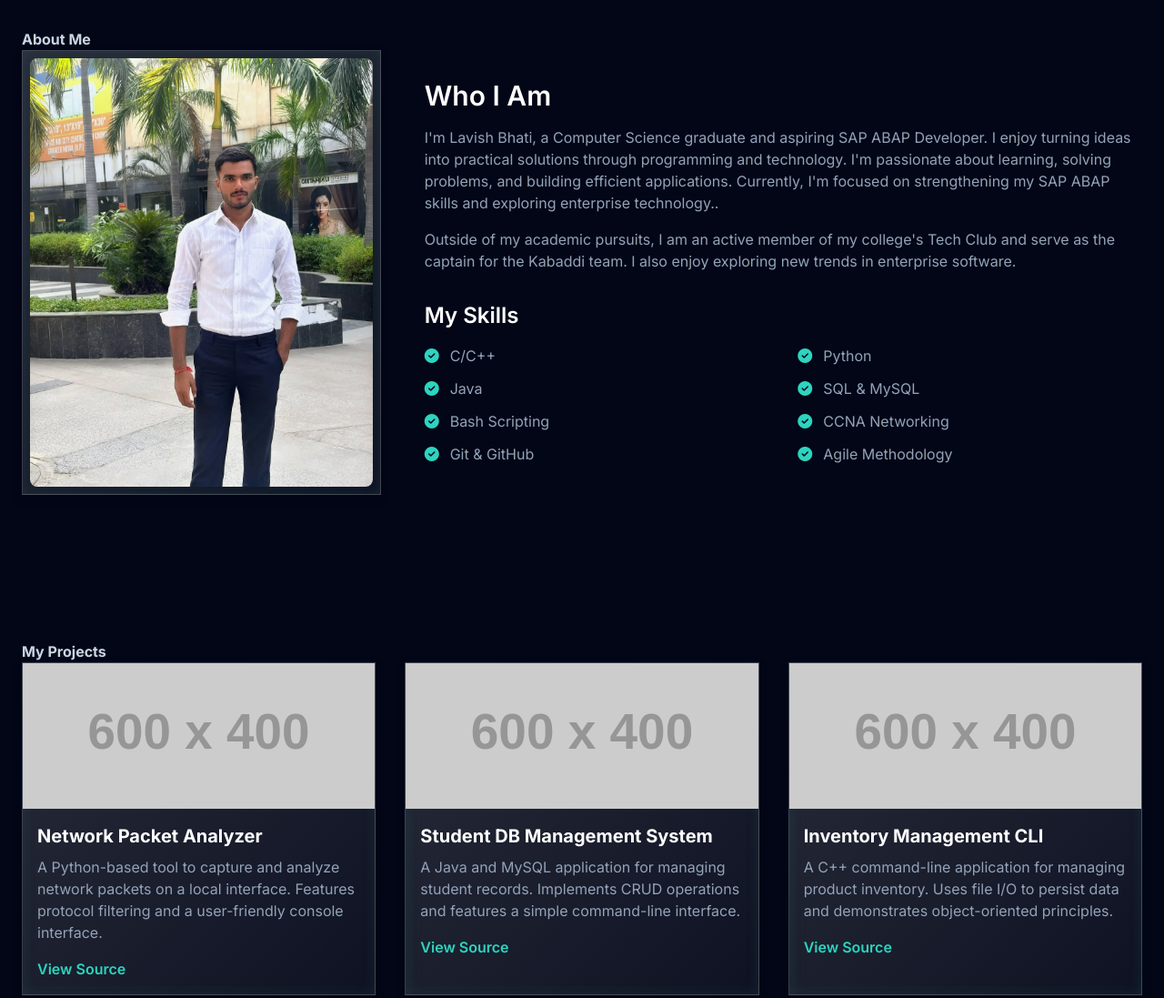
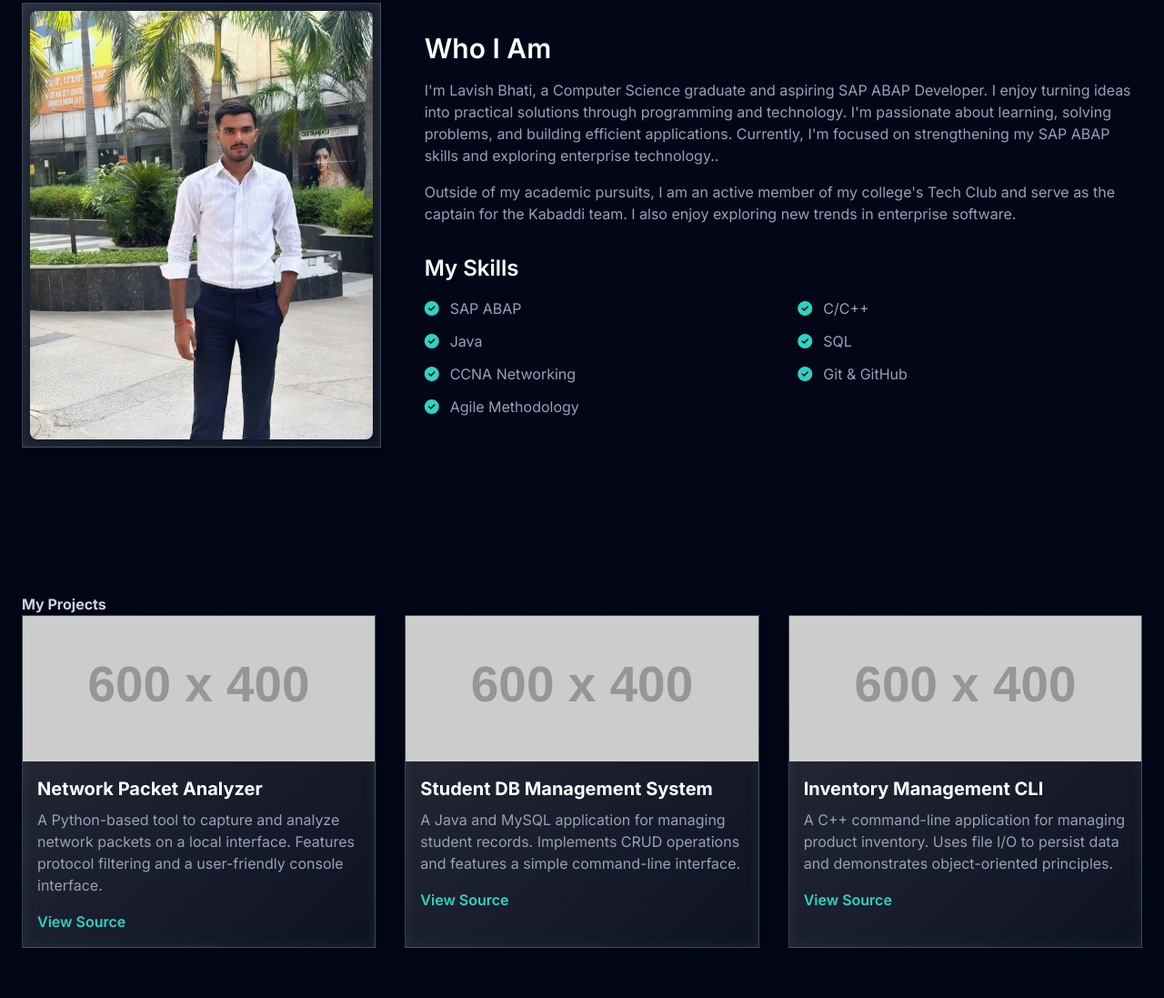
Before and after one commit to LavishBhati/Portfolio-Website, a plain HTML site: page index.html in a window 1280 px wide. Shown: the part 854-1951 px from the top of the page at 91% size. Drawn offline with nearby package versions, Linux system fonts and the light colour scheme; placeholder pictures from the web are drawn by us.

Commit message:
Update index.html

```diff
--- a/index.html
+++ b/index.html
@@ -24,18 +24,14 @@
             <div class="hidden md:flex space-x-8">
                 <a href="#home" class="text-slate-300 hover:text-teal-400 transition-colors duration-300">Home</a>
                 <a href="#about" class="text-slate-300 hover:text-teal-400 transition-colors duration-300">About</a>
-                <a href="#projects"
-                    class="text-slate-300 hover:text-teal-400 transition-colors duration-300">Projects</a>
-                <a href="#certifications"
-                    class="text-slate-300 hover:text-teal-400 transition-colors duration-300">Certifications</a>
+                <a href="#projects" class="text-slate-300 hover:text-teal-400 transition-colors duration-300">Projects</a>
+                <a href="#certifications" class="text-slate-300 hover:text-teal-400 transition-colors duration-300">Certifications</a>
                 <a href="#contact" class="text-slate-300 hover:text-teal-400 transition-colors duration-300">Contact</a>
             </div>
             <a href="#contact" class="hidden md:block btn btn-primary">Hire Me</a>
             <!-- Mobile Menu Button -->
-            <button id="mobile-menu-button" class="md:hidden text-slate-300 focus:outline-none" aria-expanded="false"
-                aria-controls="mobile-menu">
-                <svg class="w-6 h-6" fill="none" stroke="currentColor" viewBox="0 0 24 24"
-                    xmlns="http://www.w3.org/2000/svg">
+            <button id="mobile-menu-button" class="md:hidden text-slate-300 focus:outline-none" aria-expanded="false" aria-controls="mobile-menu">
+                <svg class="w-6 h-6" fill="none" stroke="currentColor" viewBox="0 0 24 24" xmlns="http://www.w3.org/2000/svg">
                     <path stroke-linecap="round" stroke-linejoin="round" stroke-width="2" d="M4 6h16M4 12h16m-7 6h7">
                     </path>
                 </svg>
@@ -58,12 +54,10 @@
                 <img src="https://placehold.co/150x150/0f172a/5eead4?text=LB" alt="Lavish Bhati"
                     class="w-36 h-36 md:w-44 md:h-44 mx-auto rounded-full mb-6 shadow-lg border-4 border-slate-700">
                 <h1 class="text-4xl md:text-6xl font-extrabold text-white leading-tight mb-2">Hi, I'm Lavish Bhati</h1>
-                <p class="text-xl md:text-2xl gradient-text font-semibold mt-2">B.Tech Student & Aspiring Developer</p>
+                <p class="text-xl md:text-2xl gradient-text font-semibold mt-2">B.Tech Student & Aspiring SAP ABAP Developer</p>
                 <p class="max-w-3xl mx-auto mt-6 text-slate-400 text-lg">
-                   .
                 </p>
-                <div
-                    class="mt-10 flex flex-col md:flex-row justify-center items-center space-y-4 md:space-y-0 md:space-x-4">
+                <div class="mt-10 flex flex-col md:flex-row justify-center items-center space-y-4 md:space-y-0 md:space-x-4">
                     <a href="#contact" class="btn btn-primary w-full md:w-auto">Get In Touch</a>
                     <a href="https://drive.google.com/file/d/1zd_CFbZR5KFJqFiwsORh0ycHS-8yNl5u/view?usp=sharing"
                         class="btn btn-secondary w-full md:w-auto" target="_blank" rel="noopener noreferrer">View resume</a>
@@ -83,36 +77,25 @@
             </div>
             <div class="md:w-2/3">
                 <h3 class="text-3xl font-semibold text-white mb-4">Who I Am</h3>
-                <p class="mb-4 text-slate-400">
-                    I'm Lavish Bhati, a Computer Science graduate and aspiring SAP ABAP Developer.
+                <p class="mb-4 text-slate-400">I'm Lavish Bhati, a Computer Science graduate and aspiring SAP ABAP Developer.
                     I enjoy turning ideas into practical solutions through programming and technology.
                     I'm passionate about learning, solving problems, and building efficient applications.
                     Currently, I'm focused on strengthening my SAP ABAP skills and exploring enterprise technology..
                 </p>
-                <p class="text-slate-400">
-                    Outside of my academic pursuits, I am an active member of my college's Tech Club and serve
+                <p class="text-slate-400"> Outside of my academic pursuits, I am an active member of my college's Tech Club and serve
                     as the captain for the Kabaddi team. I also enjoy exploring new trends in enterprise
                     software.
                 </p>
                 <div class="mt-8">
                     <h4 class="text-2xl font-semibold text-white mb-4">My Skills</h4>
                     <ul class="list-none grid grid-cols-1 sm:grid-cols-2 gap-x-8 gap-y-3 text-slate-400">
-                        <li class="flex items-center"><i
-                                class="fas fa-check-circle text-teal-400 mr-3"></i>C/C++</li>
-                        <li class="flex items-center"><i
-                                class="fas fa-check-circle text-teal-400 mr-3"></i>Python</li>
-                        <li class="flex items-center"><i class="fas fa-check-circle text-teal-400 mr-3"></i>Java
-                        </li>
-                        <li class="flex items-center"><i class="fas fa-check-circle text-teal-400 mr-3"></i>SQL
-                            & MySQL</li>
-                        <li class="flex items-center"><i class="fas fa-check-circle text-teal-400 mr-3"></i>Bash
-                            Scripting</li>
-                        <li class="flex items-center"><i class="fas fa-check-circle text-teal-400 mr-3"></i>CCNA
-                            Networking</li>
-                        <li class="flex items-center"><i class="fas fa-check-circle text-teal-400 mr-3"></i>Git
-                            & GitHub</li>
-                        <li class="flex items-center"><i
-                                class="fas fa-check-circle text-teal-400 mr-3"></i>Agile Methodology</li>
+                        <li class="flex items-center"><i class="fas fa-check-circle text-teal-400 mr-3"></i>SAP ABAP</li>
+                        <li class="flex items-center"><i class="fas fa-check-circle text-teal-400 mr-3"></i>C/C++</li>
+                        <li class="flex items-center"><i class="fas fa-check-circle text-teal-400 mr-3"></i>Java</li>
+                        <li class="flex items-center"><i class="fas fa-check-circle text-teal-400 mr-3"></i>SQL</li>
+                        <li class="flex items-center"><i class="fas fa-check-circle text-teal-400 mr-3"></i>CCNA Networking</li>
+                        <li class="flex items-center"><i class="fas fa-check-circle text-teal-400 mr-3"></i>Git & GitHub</li>
+                        <li class="flex items-center"><i class="fas fa-check-circle text-teal-400 mr-3"></i>Agile Methodology</li>
                     </ul>
                 </div>
             </div>
@@ -316,14 +299,14 @@
     <!-- Footer -->
     <footer class="bg-slate-900 text-slate-400 py-6 mt-12">
         <div class="container mx-auto px-6 text-center">
-<!--             <div class="flex justify-center space-x-6 mb-4">
+           <div class="flex justify-center space-x-6 mb-4">
                 <a href="https://linkedin.com/in/lavish-bhati-292117253" target="_blank" rel="noopener noreferrer"
                     class="hover:text-teal-400 transition-colors"><i class="fab fa-linkedin fa-2x"></i></a>
                 <a href="https://github.com/LavishBhati" target="_blank" rel="noopener noreferrer"
                     class="hover:text-teal-400 transition-colors"><i class="fab fa-github fa-2x"></i></a>
                 <a href="mailto:lavishbhati2003@gmail.com" class="hover:text-teal-400 transition-colors"><i
                         class="fas fa-envelope fa-2x"></i></a>
-            </div> -->
+            </div>
             <p>&copy; 2025 Lavish Bhati. All Rights Reserved.</p>
         </div>
     </footer>
```
